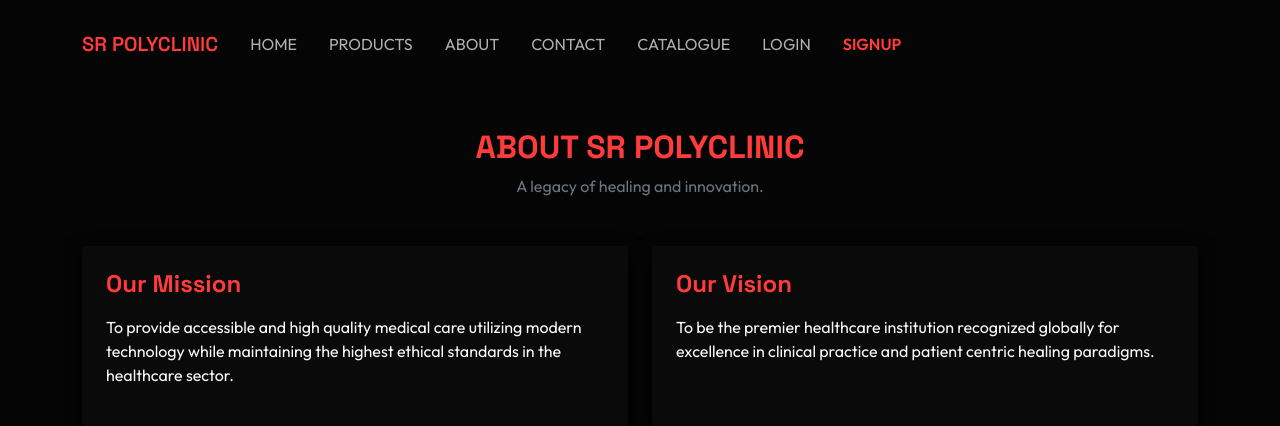
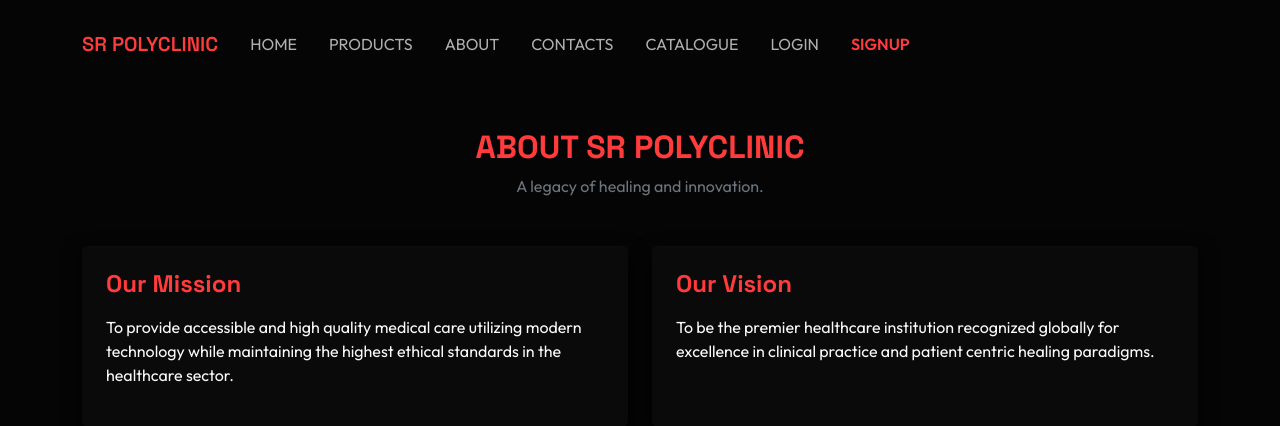
Before and after one commit to srtsubham/Project_Technical_Training_BBDU_2026--, a Django app: page /about/ in a window 1280 px wide. Shown: the top 426 px of the page. Run offline with Django 5.2, Linux system fonts and the light colour scheme.

Commit message:
Header fixes.

```diff
--- a/templates/base.html
+++ b/templates/base.html
@@ -23,7 +23,7 @@
                         <li class="nav-item"><a class="nav-link px-3" href="/">HOME</a></li>
                         <li class="nav-item"><a class="nav-link px-3" href="/products/">PRODUCTS</a></li>
                         <li class="nav-item"><a class="nav-link px-3" href="/about/">ABOUT</a></li>
-                        <li class="nav-item"><a class="nav-link px-3" href="/contact/">CONTACT</a></li>
+                        <li class="nav-item"><a class="nav-link px-3" href="/contact/">CONTACTS</a></li>
                         <li class="nav-item"><a class="nav-link px-3" href="/catalogue/">CATALOGUE</a></li>
 
                         {% if user.is_authenticated %}
```
